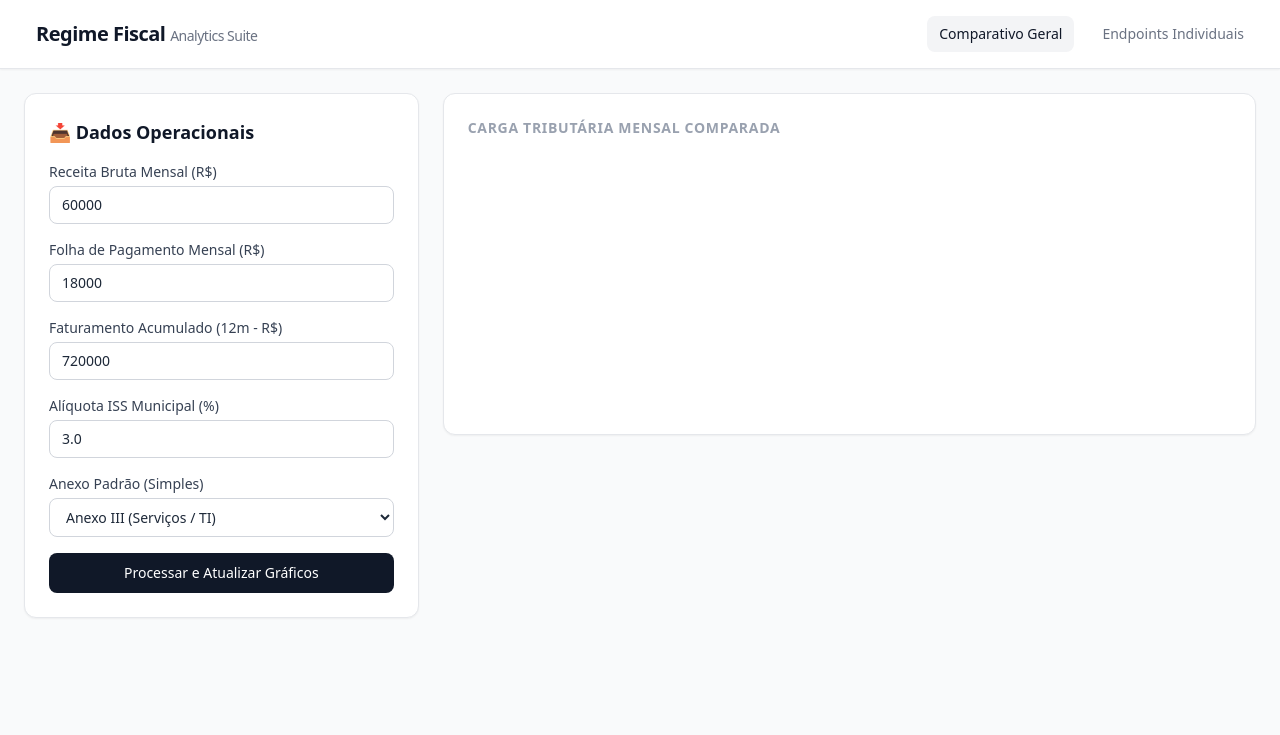
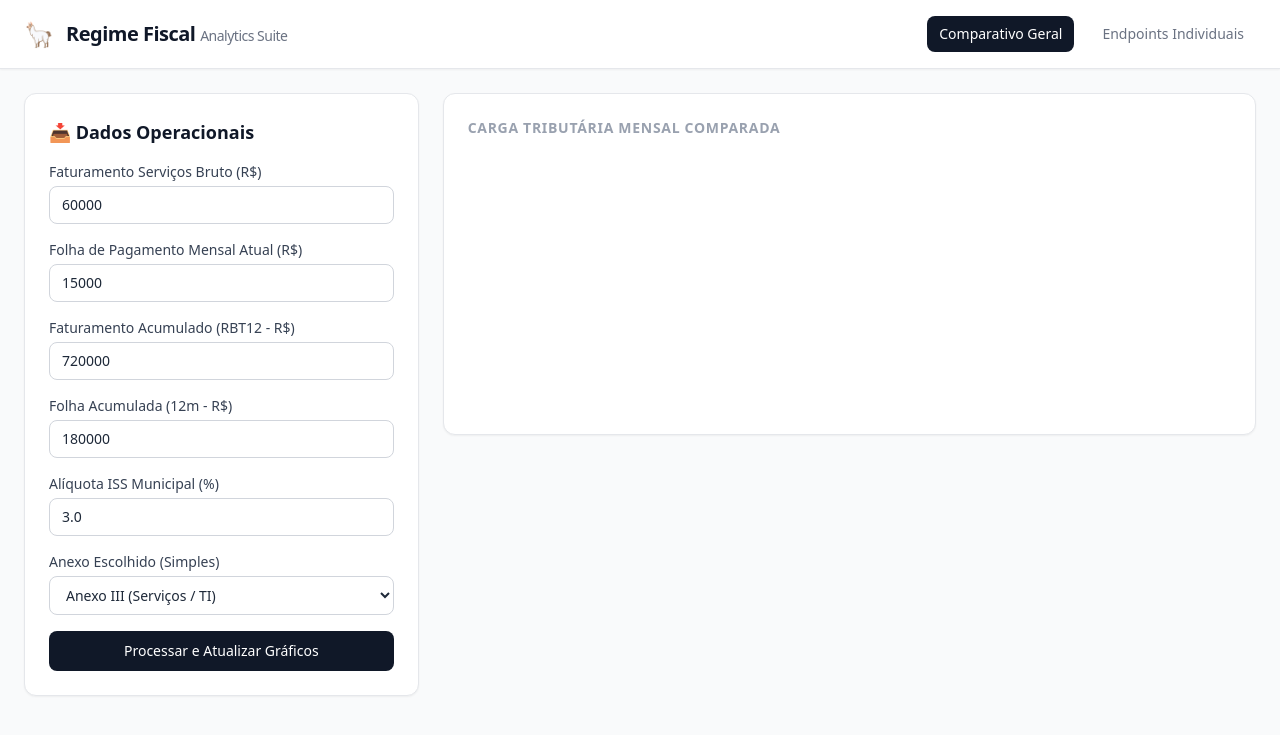
Before and after one commit to jbussi/regime-fiscal-API, a FastAPI app: page / in a window 1280 px wide. Shown: the top 735 px of the page. Run offline with FastAPI, Linux system fonts and the light colour scheme; a map, chart or similar area stays blank.

Commit message:
Correção do html e testes automatizados.

```diff
--- a/src/templates/dashboard.html
+++ b/src/templates/dashboard.html
@@ -12,11 +12,11 @@
     <header class="bg-white border-b border-gray-200 py-4 px-6 sticky top-0 z-50 shadow-xs">
         <div class="max-w-7xl mx-auto flex justify-between items-center">
             <div class="flex items-center space-x-3">
-                <span class="text-2xl"></span>
+                <span class="text-2xl">🦙</span>
                 <h1 class="text-xl font-bold tracking-tight text-gray-900">Regime Fiscal <span class="text-sm font-normal text-gray-500">Analytics Suite</span></h1>
             </div>
             <nav class="flex space-x-4">
-                <button onclick="switchTab('tab-comparativo')" id="btn-tab-comparativo" class="text-sm font-medium px-3 py-2 rounded-lg bg-gray-100 text-gray-900 dynamic-tab-btn">Comparativo Geral</button>
+                <button onclick="switchTab('tab-comparativo')" id="btn-tab-comparativo" class="text-sm font-medium px-3 py-2 rounded-lg bg-gray-900 text-white dynamic-tab-btn">Comparativo Geral</button>
                 <button onclick="switchTab('tab-endpoints')" id="btn-tab-endpoints" class="text-sm font-medium px-3 py-2 rounded-lg text-gray-500 hover:text-gray-900 dynamic-tab-btn">Endpoints Individuais</button>
             </nav>
         </div>
@@ -31,30 +31,34 @@
                 </h2>
                 <form id="mainFiscalForm" class="space-y-4">
                     <div>
-                        <label class="block text-sm font-medium text-gray-700 mb-1">Receita Bruta Mensal (R$)</label>
-                        <input type="number" id="faturamento_mensal" value="60000" class="w-full rounded-lg border border-gray-300 px-3 py-2 text-sm focus:border-blue-500 focus:outline-hidden" required>
+                        <label class="block text-sm font-medium text-gray-700 mb-1">Faturamento Serviços Bruto (R$)</label>
+                        <input type="number" id="faturamento_servicos" value="60000" class="w-full rounded-lg border border-gray-300 px-3 py-2 text-sm focus:border-blue-500 focus:outline-hidden" required>
                     </div>
                     <div>
-                        <label class="block text-sm font-medium text-gray-700 mb-1">Folha de Pagamento Mensal (R$)</label>
-                        <input type="number" id="folha_mensal" value="18000" class="w-full rounded-lg border border-gray-300 px-3 py-2 text-sm focus:border-blue-500 focus:outline-hidden" required>
+                        <label class="block text-sm font-medium text-gray-700 mb-1">Folha de Pagamento Mensal Atual (R$)</label>
+                        <input type="number" id="folha_mensal_atual" value="15000" class="w-full rounded-lg border border-gray-300 px-3 py-2 text-sm focus:border-blue-500 focus:outline-hidden" required>
                     </div>
                     <div>
-                        <label class="block text-sm font-medium text-gray-700 mb-1">Faturamento Acumulado (12m - R$)</label>
+                        <label class="block text-sm font-medium text-gray-700 mb-1">Faturamento Acumulado (RBT12 - R$)</label>
                         <input type="number" id="rbt12" value="720000" class="w-full rounded-lg border border-gray-300 px-3 py-2 text-sm focus:border-blue-500 focus:outline-hidden" required>
                     </div>
                     <div>
-                        <label class="block text-sm font-medium text-gray-700 mb-1">Alíquota ISS Municipal (%)</label>
-                        <input type="number" id="aliquota_iss" value="3.0" step="0.1" class="w-full rounded-lg border border-gray-300 px-3 py-2 text-sm focus:border-blue-500 focus:outline-hidden" required>
+                        <label class="block text-sm font-medium text-gray-700 mb-1">Folha Acumulada (12m - R$)</label>
+                        <input type="number" id="folha_acumulada_12m" value="180000" class="w-full rounded-lg border border-gray-300 px-3 py-2 text-sm focus:border-blue-500 focus:outline-hidden" required>
                     </div>
                     <div>
-                        <label class="block text-sm font-medium text-gray-700 mb-1">Anexo Padrão (Simples)</label>
-                        <select id="anexo_simples" class="w-full rounded-lg border border-gray-300 px-3 py-2 text-sm bg-white focus:border-blue-500 focus:outline-hidden">
+                        <label class="block text-sm font-medium text-gray-700 mb-1">Alíquota ISS Municipal (%)</label>
+                        <input type="number" id="aliquota_iss_local" value="3.0" step="0.1" class="w-full rounded-lg border border-gray-300 px-3 py-2 text-sm focus:border-blue-500 focus:outline-hidden" required>
+                    </div>
+                    <div>
+                        <label class="block text-sm font-medium text-gray-700 mb-1">Anexo Escolhido (Simples)</label>
+                        <select id="anexo_escolhido" class="w-full rounded-lg border border-gray-300 px-3 py-2 text-sm bg-white focus:border-blue-500 focus:outline-hidden">
                             <option value="ANEXO_III">Anexo III (Serviços / TI)</option>
                             <option value="ANEXO_V">Anexo V (Intelectuais)</option>
                             <option value="ANEXO_I">Anexo I (Comércio)</option>
                         </select>
                     </div>
-                    <button type="submit" class="w-full bg-gray-900 text-white rounded-lg py-2.5 text-sm font-medium hover:bg-gray-800 transition duration-150">
+                    <button type="submit" class="w-full bg-gray-900 text-white rounded-lg py-2.5 text-sm font-medium hover:bg-gray-800 transition duration-150 cursor-pointer">
                         Processar e Atualizar Gráficos
                     </button>
                 </form>
@@ -63,8 +67,8 @@
 
         <div class="lg:col-span-2 space-y-6">
 
-            <div id="loading" class="hidden bg-white border border-gray-200 rounded-xl p-8 text-center text-sm text-gray-500">
-                <span class="inline-block animate-spin mr-2">🔄</span> Calculando matrizes tributárias nas tabelas do SQLite...
+            <div id="loading" class="hidden bg-white border border-gray-200 rounded-xl p-8 text-center text-sm text-gray-500 animate-pulse">
+                <span class="inline-block animate-spin mr-2">🔄</span> Processando inteligência de cenários e batendo schemas fiscais...
             </div>
 
             <div id="tab-comparativo" class="tab-content space-y-6">
@@ -75,18 +79,20 @@
                     </div>
                 </div>
 
-                <div id="cardsComparativo" class="grid grid-cols-1 md:grid-cols-2 gap-4"></div>
+                <div id="insightContainer" class="hidden p-4 rounded-xl border border-blue-200 bg-blue-50 text-sm text-blue-900 font-medium"></div>
+
+                <div id="cardsComparativo" class="grid grid-cols-1 md:grid-cols-3 gap-4"></div>
             </div>
 
             <div id="tab-endpoints" class="tab-content hidden space-y-6">
                 <div class="bg-white border border-gray-200 rounded-xl p-6 shadow-xs">
                     <h3 class="text-md font-semibold text-gray-900 mb-3">Auditoria de Payload por Rota</h3>
-                    <p class="text-xs text-gray-500 mb-4">Simulação do comportamento isolado de cada endpoint nativo da aplicação.</p>
+                    <p class="text-xs text-gray-500 mb-4">Simulação direta do comportamento de validação isolada de cada microsserviço.</p>
 
                     <div class="space-y-4">
                         <div class="p-4 bg-gray-50 border border-gray-200 rounded-lg">
                             <div class="flex justify-between items-center mb-2">
-                                <span class="text-xs font-mono bg-blue-100 text-blue-800 px-2 py-0.5 rounded font-bold">POST /api/v1/simulacao/simples-nacional</span>
+                                <span class="text-xs font-mono bg-blue-100 text-blue-800 px-2 py-0.5 rounded font-bold">POST /api/simular/simples</span>
                                 <span id="status-simples" class="text-xs text-gray-400">Não testado</span>
                             </div>
                             <pre id="json-simples" class="text-xs bg-gray-900 text-green-400 p-2 rounded max-h-32 overflow-y-auto font-mono">{}</pre>
@@ -94,10 +100,18 @@
 
                         <div class="p-4 bg-gray-50 border border-gray-200 rounded-lg">
                             <div class="flex justify-between items-center mb-2">
-                                <span class="text-xs font-mono bg-blue-100 text-blue-800 px-2 py-0.5 rounded font-bold">POST /api/v1/simulacao/lucro-presumido</span>
+                                <span class="text-xs font-mono bg-blue-100 text-blue-800 px-2 py-0.5 rounded font-bold">POST /api/simular/presumido</span>
                                 <span id="status-presumido" class="text-xs text-gray-400">Não testado</span>
                             </div>
                             <pre id="json-presumido" class="text-xs bg-gray-900 text-green-400 p-2 rounded max-h-32 overflow-y-auto font-mono">{}</pre>
+                        </div>
+
+                        <div class="p-4 bg-gray-50 border border-gray-200 rounded-lg">
+                            <div class="flex justify-between items-center mb-2">
+                                <span class="text-xs font-mono bg-blue-100 text-blue-800 px-2 py-0.5 rounded font-bold">POST /api/simular/real</span>
+                                <span id="status-real" class="text-xs text-gray-400">Não testado</span>
+                            </div>
+                            <pre id="json-real" class="text-xs bg-gray-900 text-green-400 p-2 rounded max-h-32 overflow-y-auto font-mono">{}</pre>
                         </div>
                     </div>
                 </div>
@@ -110,7 +124,6 @@
         const API_BASE_URL = window.location.origin;
         let chartInstancia = null;
 
-        // Gerenciador de Abas do Painel
         function switchTab(tabId) {
             document.querySelectorAll('.tab-content').forEach(el => el.classList.add('hidden'));
             document.getElementById(tabId).classList.remove('hidden');
@@ -124,36 +137,47 @@
             activeBtn.classList.add('bg-gray-900', 'text-white');
         }
 
-        // Manipulador do Formulário Principal
         document.getElementById('mainFiscalForm').addEventListener('submit', async (e) => {
             e.preventDefault();
             document.getElementById('loading').classList.remove('hidden');
 
+            // Payload montado com as chaves exatas do CenarioSimulacaoInput
             const payload = {
-                faturamento_mensal: parseFloat(document.getElementById('faturamento_mensal').value),
-                folha_mensal: parseFloat(document.getElementById('folha_mensal').value),
+                tipo_atividade: "SERVICOS_GERAIS",
+                faturamento_servicos: parseFloat(document.getElementById('faturamento_servicos').value),
+                faturamento_comercio: 0.0,
+                faturamento_acumulado_ano: parseFloat(document.getElementById('faturamento_servicos').value) * 6, // Projeção simples ano
+                aliquota_iss_local: parseFloat(document.getElementById('aliquota_iss_local').value) / 100,
+                anexo_chosen: document.getElementById('anexo_escolhido').value, // Mapeado no backend como anexo_escolhido
+                anexo_escolhido: document.getElementById('anexo_escolhido').value,
                 rbt12: parseFloat(document.getElementById('rbt12').value),
-                aliquota_iss: parseFloat(document.getElementById('aliquota_iss').value) / 100,
-                anexo_simples: document.getElementById('anexo_simples').value
+                folha_acumulada_12m: parseFloat(document.getElementById('folha_acumulada_12m').value),
+                folha_mensal_atual: parseFloat(document.getElementById('folha_mensal_atual').value),
+                opex_dedutivel: 0.0,
+                custos_com_direito_a_credito: 0.0,
+                compras_capex_computadores: 0.0
             };
 
-            // Executa requisições em paralelo para testar múltiplos endpoints simultaneamente
+            // Executa todas as requisições em paralelo nas rotas reais do seu app.py
             await Promise.all([
-                processarComparativo(payload),
-                testarEndpointIsolado('/api/v1/simulacao/simples-nacional', payload, 'json-simples', 'status-simples'),
-                testarEndpointIsolado('/api/v1/simulacao/lucro-presumido', payload, 'json-presumido', 'status-presumido')
+                processarMelhorCenario(payload),
+                testarEndpointIsolado('/api/simular/simples', payload, 'json-simples', 'status-simples'),
+                testarEndpointIsolado('/api/simular/presumido', payload, 'json-presumido', 'status-presumido'),
+                testarEndpointIsolado('/api/simular/real', payload, 'json-real', 'status-real')
             ]);
 
             document.getElementById('loading').classList.add('hidden');
         });
 
-        // 1. Processamento da Rota Comparativa + Plotagem do Gráfico
-        async function processarComparativo(payload) {
+        // Consome a rota /api/simular/best do seu app.py
+        async function processarMelhorCenario(payload) {
             const cardsContainer = document.getElementById('cardsComparativo');
+            const insightContainer = document.getElementById('insightContainer');
             cardsContainer.innerHTML = '';
+            insightContainer.classList.add('hidden');
 
             try {
-                const response = await fetch(`${API_BASE_URL}/api/v1/simulacao/comparativo`, {
+                const response = await fetch(`${API_BASE_URL}/api/simular/best`, {
                     method: 'POST',
                     headers: { 'Content-Type': 'application/json' },
                     body: JSON.stringify(payload)
@@ -161,19 +185,28 @@
                 const data = await response.json();
 
                 if (!response.ok) {
-                    cardsContainer.innerHTML = `<div class="col-span-2 bg-red-50 text-red-700 p-4 rounded-xl border border-red-200 text-sm">${data.detail || 'Erro na rota analítica.'}</div>`;
+                    cardsContainer.innerHTML = `<div class="col-span-3 bg-red-50 text-red-700 p-4 rounded-xl border border-red-200 text-sm">${data.detail || 'Erro na validação do motor fiscal.'}</div>`;
                     return;
                 }
 
-                renderizarGrafico(data.regimes);
-                renderizarCards(data.regimes, cardsContainer);
+                // Renderiza o insight e monta a lista de regimes para renderização visual
+                insightContainer.textContent = `💡 ${data.insight_planejamento}`;
+                insightContainer.classList.remove('hidden');
+
+                const listaRegimes = [
+                    { nome: "Simples Nacional", valor: data.comparativo_rapido.simples_nacional, vencedor: data.vencedor.regime === "Simples Nacional", aliquota: data.vencedor.regime === "Simples Nacional" ? data.vencedor.aliquota_efetiva : null },
+                    { nome: "Lucro Presumido", valor: data.comparativo_rapido.lucro_presumido, vencedor: data.vencedor.regime === "Lucro Presumido", aliquota: data.vencedor.regime === "Lucro Presumido" ? data.vencedor.aliquota_efetiva : null },
+                    { nome: "Lucro Real", valor: data.comparativo_rapido.lucro_real, vencedor: data.vencedor.regime === "Lucro Real", aliquota: data.vencedor.regime === "Lucro Real" ? data.vencedor.aliquota_efetiva : null }
+                ];
+
+                renderizarGrafico(listaRegimes);
+                renderizarCards(listaRegimes, cardsContainer);
 
             } catch (err) {
-                cardsContainer.innerHTML = `<div class="col-span-2 bg-amber-50 text-amber-700 p-4 rounded-xl border border-amber-200 text-sm">Falha de conexão com a API de comparação.</div>`;
+                cardsContainer.innerHTML = `<div class="col-span-3 bg-amber-50 text-amber-700 p-4 rounded-xl border border-amber-200 text-sm">Falha crítica ao conectar com a API de decisão de regimes.</div>`;
             }
         }
 
-        // 2. Teste e Auditoria de Endpoints Isolados do Backend
         async function testarEndpointIsolado(endpoint, payload, preId, statusId) {
             const pre = document.getElementById(preId);
             const statusSpan = document.getElementById(statusId);
@@ -185,27 +218,19 @@
                 });
                 const data = await response.json();
 
-                statusSpan.textContent = `Status: ${response.status}`;
+                statusSpan.textContent = `HTTP ${response.status}`;
                 statusSpan.className = response.ok ? 'text-xs text-green-600 font-semibold' : 'text-xs text-red-600 font-semibold';
                 pre.textContent = JSON.stringify(data, null, 2);
             } catch (err) {
-                statusSpan.textContent = 'Erro de Conexão';
+                statusSpan.textContent = 'Erro Conexão';
                 statusSpan.className = 'text-xs text-amber-600 font-semibold';
                 pre.textContent = err.message;
             }
         }
 
-        // 3. Renderização Dinâmica do Chart.js
         function renderizarGrafico(regimes) {
             const ctx = document.getElementById('chartComparativo').getContext('2d');
 
-            // Extrai as métricas para as coleções do Chart.js
-            const labels = regimes.map(r => r.nome);
-            const valores = regimes.map(r => r.imposto_total);
-            const cores = regimes.map(r => r.vencedor ? 'rgba(34, 197, 94, 0.85)' : 'rgba(156, 163, 175, 0.7)');
-            const bordas = regimes.map(r => r.vencedor ? 'rgb(34, 197, 94)' : 'rgb(156, 163, 175)');
-
-            // Destrói gráfico anterior se existir para evitar vazamento de memória e bugs visuais
             if (chartInstancia) {
                 chartInstancia.destroy();
             }
@@ -213,37 +238,29 @@
             chartInstancia = new Chart(ctx, {
                 type: 'bar',
                 data: {
-                    labels: labels,
+                    labels: regimes.map(r => r.nome),
                     datasets: [{
-                        label: 'Imposto Total Apurado (R$)',
-                        data: valores,
-                        backgroundColor: cores,
-                        borderColor: bordas,
-                        borderWidth: 1,
+                        data: regimes.map(r => r.valor),
+                        backgroundColor: regimes.map(r => r.vencedor ? 'rgba(34, 197, 94, 0.85)' : 'rgba(156, 163, 175, 0.5)'),
+                        borderColor: regimes.map(r => r.vencedor ? 'rgb(34, 197, 94)' : 'rgb(156, 163, 175)'),
+                        borderWidth: 1.5,
                         borderRadius: 6
                     }]
                 },
                 options: {
                     responsive: true,
                     maintainAspectRatio: false,
-                    plugins: {
-                        legend: { display: false }
-                    },
+                    plugins: { legend: { display: false } },
                     scales: {
                         y: {
                             beginAtZero: true,
-                            ticks: {
-                                callback: function(value) {
-                                    return 'R$ ' + value.toLocaleString('pt-BR');
-                                }
-                            }
+                            ticks: { callback: (value) => 'R$ ' + value.toLocaleString('pt-BR') }
                         }
                     }
                 }
             });
         }
 
-        // 4. Renderização dos Cards Informativos de Suporte
         function renderizarCards(regimes, container) {
             regimes.forEach(regime => {
                 const div = document.createElement('div');
@@ -252,13 +269,15 @@
                     <div class="flex justify-between items-start">
                         <div>
                             <h4 class="font-bold text-sm text-gray-900">${regime.nome}</h4>
-                            <p class="text-xs text-gray-500 mt-0.5">Alíquota Efetiva: ${(regime.aliquota_efetiva * 100).toFixed(2)}%</p>
+                            <p class="text-xs text-gray-500 mt-0.5">${regime.aliquota ? `Efetiva: ${regime.aliquota.toFixed(2)}%` : 'Simulação Padrão'}</p>
                         </div>
-                        ${regime.vencedor ? '<span class="bg-green-600 text-white text-[9px] uppercase font-bold px-2 py-0.5 rounded-sm">Melhor Cenário</span>' : ''}
+                        ${regime.vencedor ? '<span class="bg-green-600 text-white text-[9px] uppercase font-bold px-2 py-0.5 rounded-xs">Melhor Opção</span>' : ''}
                     </div>
-                    <div class="mt-4 text-left">
-                        <span class="text-xs text-gray-400 block">Total do Período</span>
-                        <span class="text-lg font-mono font-bold text-gray-900">R$ ${regime.imposto_total.toLocaleString('pt-BR', {minimumFractionDigits: 2})}</span>
+                    <div class="mt-4">
+                        <span class="text-xs text-gray-400 block">Imposto Estimado</span>
+                        <span class="text-lg font-mono font-bold text-gray-900">
+                            ${regime.valor === null || regime.valor === undefined || isNaN(regime.valor) ? 'N/A' : 'R$ ' + regime.valor.toLocaleString('pt-BR', {minimumFractionDigits: 2})}
+                        </span>
                     </div>
                 `;
                 container.appendChild(div);
```
Also changed, not shown: requirements.txt (+8 -2 lines), test/test_frontend.py (added, +57 -0 lines).
